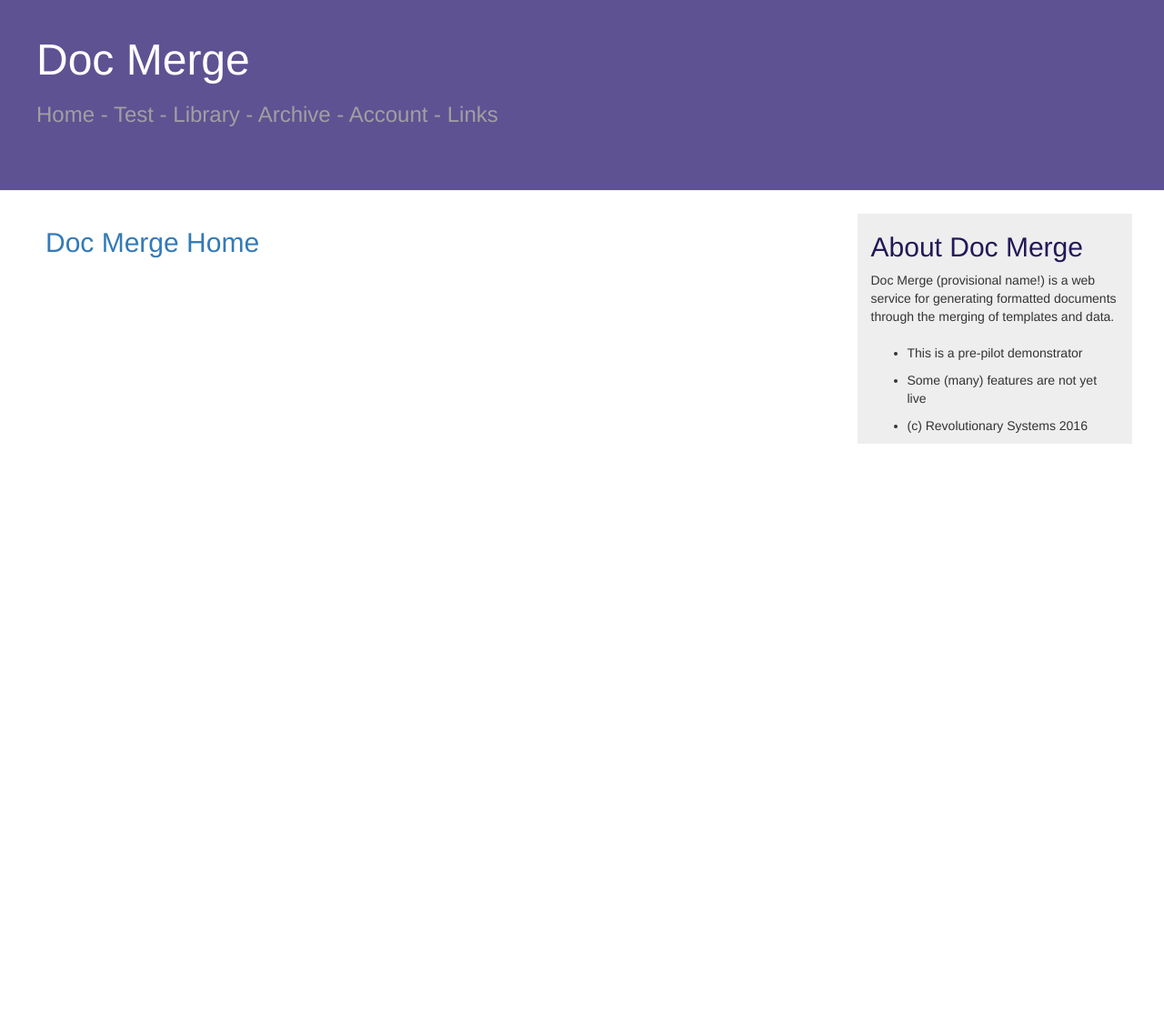
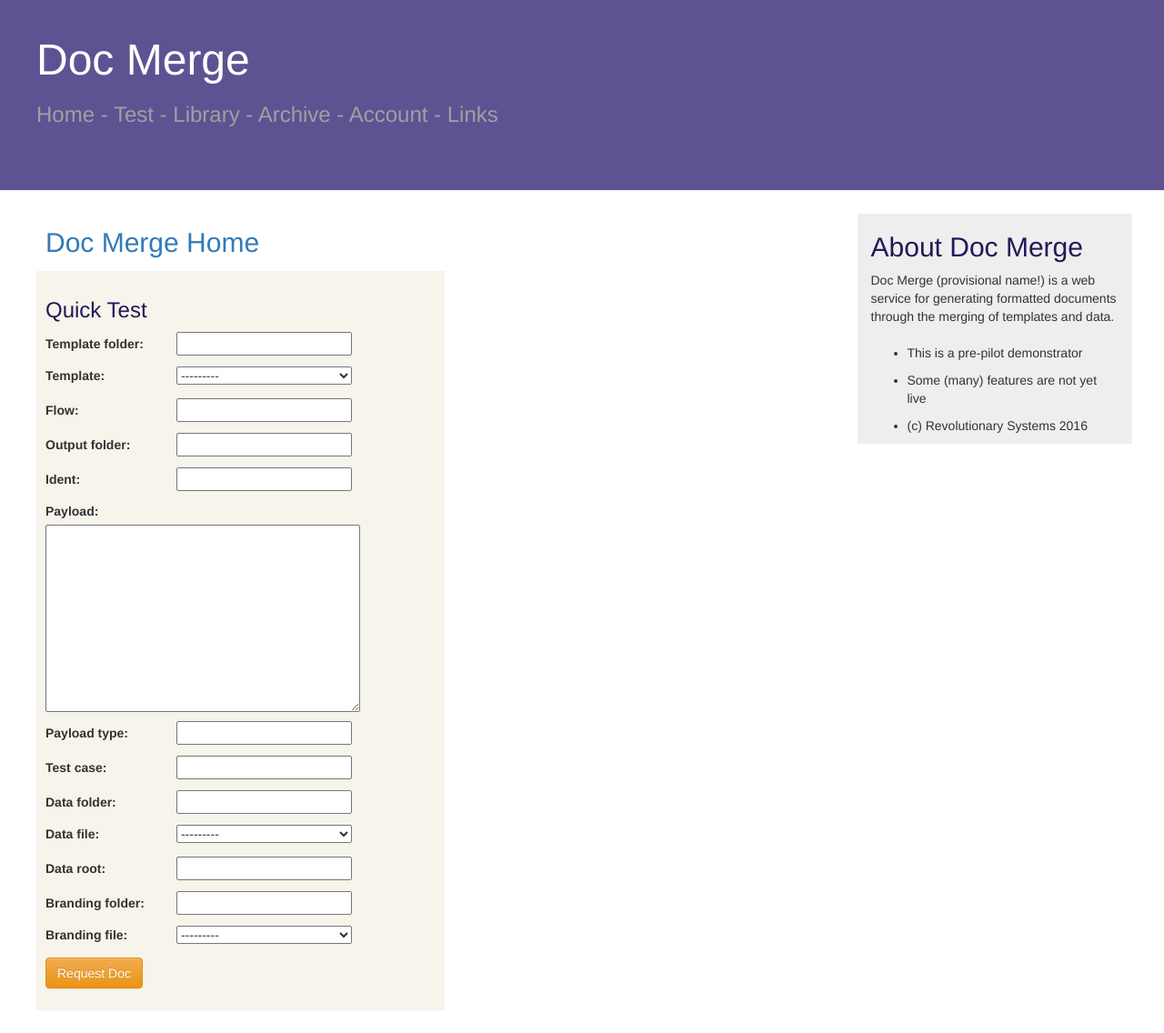
Before and after one commit to revolutionarysystems/docmerge, a Django app: template dash/templates/dash/home.html in a window 1280 px wide. Shown: the whole page at 91% size. Before the commit the page ends 488 px from the top, so only its background shows below. Run offline with Django 3.2, Linux system fonts and the light colour scheme; the template is opened without the code that fills it: values that come from a table or form of the project are taken from there, others are empty; parts of the project's set-up code (start-up, migrations or seed data) failed here and were passed over; some libraries are stand-ins or nearby versions.

Commit message:
#First draft of quick test

```diff
--- a/dash/templates/dash/home.html
+++ b/dash/templates/dash/home.html
@@ -8,5 +8,12 @@
                     <h3><a href=""><span class="{{ widget.glyph }}"></span> {{ widget.title }}</a></h3>
                 </div>
                 {% endfor %}
+                <div class="widget col-lg-6 col-md-6 col-sm-6 col-xs-12">
+                    <h3><a href=""><span class="{{ widget.glyph }}"></span> Quick Test</a></h3>
+                    <form method="GET" class="query-form" action="/test-result">
+                            {{ mergeForm.as_p }}
+                            <button type="submit" class="save btn btn-warning">Request Doc</button>
+                    </form>
+                </div>
         </div>
 {% endblock %}
--- a/merge/merge_utils.py
+++ b/merge/merge_utils.py
@@ -311,14 +311,14 @@ def convert_markdown(fileNameIn, fileNameOut):
 
 #### Navigate Drive folders
 
-def folder_contents(parent, mimeType='application/vnd.google-apps.folder', ):
+def folder_contents(parent, mimeType='application/vnd.google-apps.folder', fields="nextPageToken, files(id, name, mimeType, parents)"):
     if mimeType=="*":
         q = "'"+parent+"' in parents"
     else:
         q = "mimeType = '"+mimeType+"' and '"+parent+"' in parents"
 
     results = service.files().list(
-        fields="nextPageToken, files(id, name, mimeType, parents)", q=q).execute()
+        fields=fields, q=q).execute()
 #        pageSize=50,fields="nextPageToken, files(id, name, mimeType)", q="'0B-R1VJ7CNz2ZYlI0M3ROR0YzS00' in parents").execute()
     items = results.get('files', [])
     return items
@@ -346,9 +346,9 @@ def folder(path, parent='root'):
         path_parts = path_parts[1:]
     return ls_list(path_parts, parent=parent)
 
-def folder_files(path, parent='root', mimeType='*'):
+def folder_files(path, parent='root', mimeType='*', fields="nextPageToken, files(id, name, mimeType, parents)"):
     foldr = folder(path, parent)
-    return folder_contents(foldr["id"], mimeType=mimeType)
+    return folder_contents(foldr["id"], mimeType=mimeType, fields=fields)
 
 def folder_file(path, name, parent='root', mimeType='*'):
     foldr = folder(path, parent)
--- a/merge/xml4doc.py
+++ b/merge/xml4doc.py
@@ -903,7 +903,7 @@ def getData(test_case = None, payload=None, payload_type="xml", data_file=None,
     if payload and payload_type=="xml":
         data = xmltodict.parse(payload)
     elif payload and payload_type=="json":
-        data = json.loads(json_payload)
+        data = json.loads(payload)
     #todo, test case db
     elif test_case == "0":
         data = xmltodict.parse(xml0)
```
Also changed, not shown: dash/views.py (+14 -2 lines).
